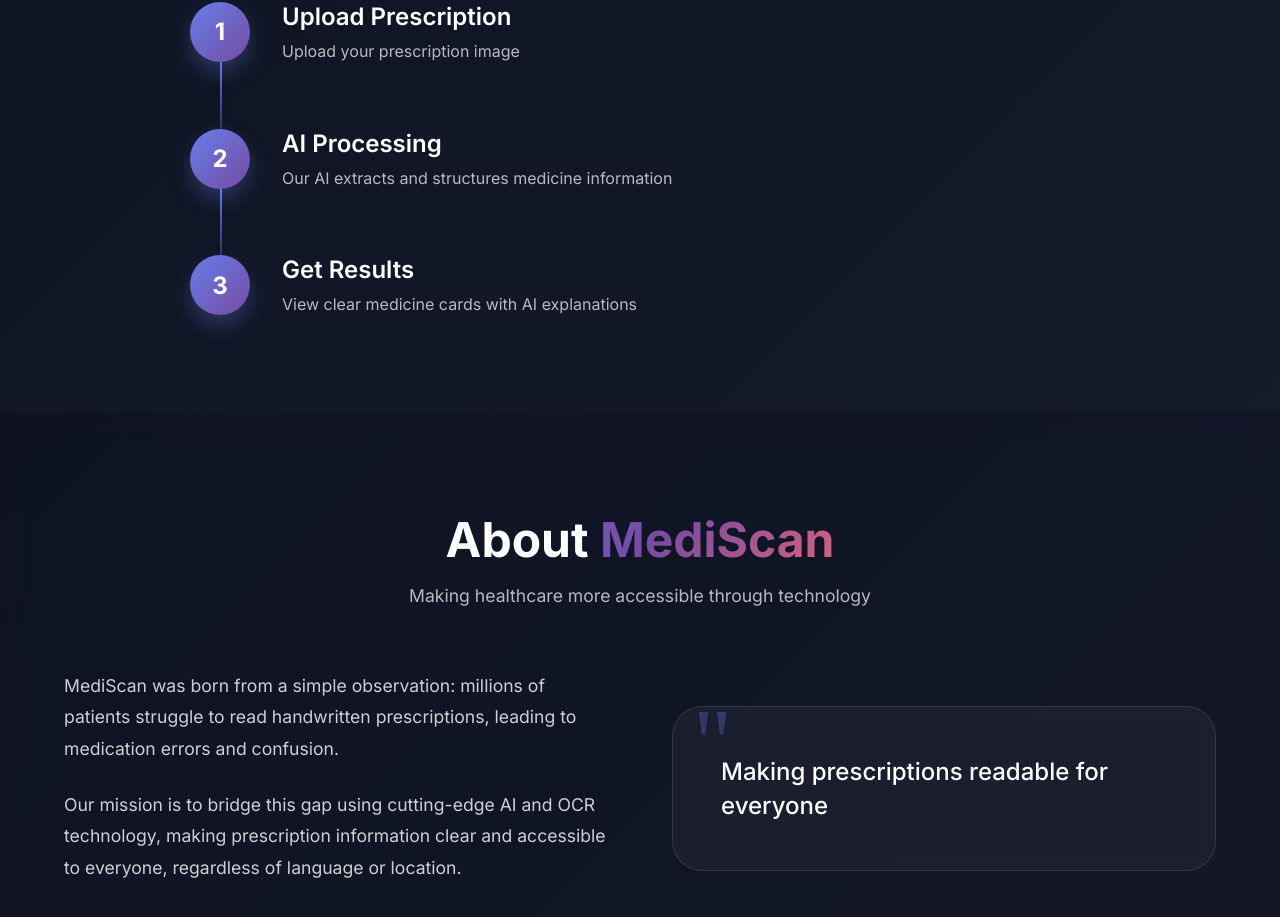
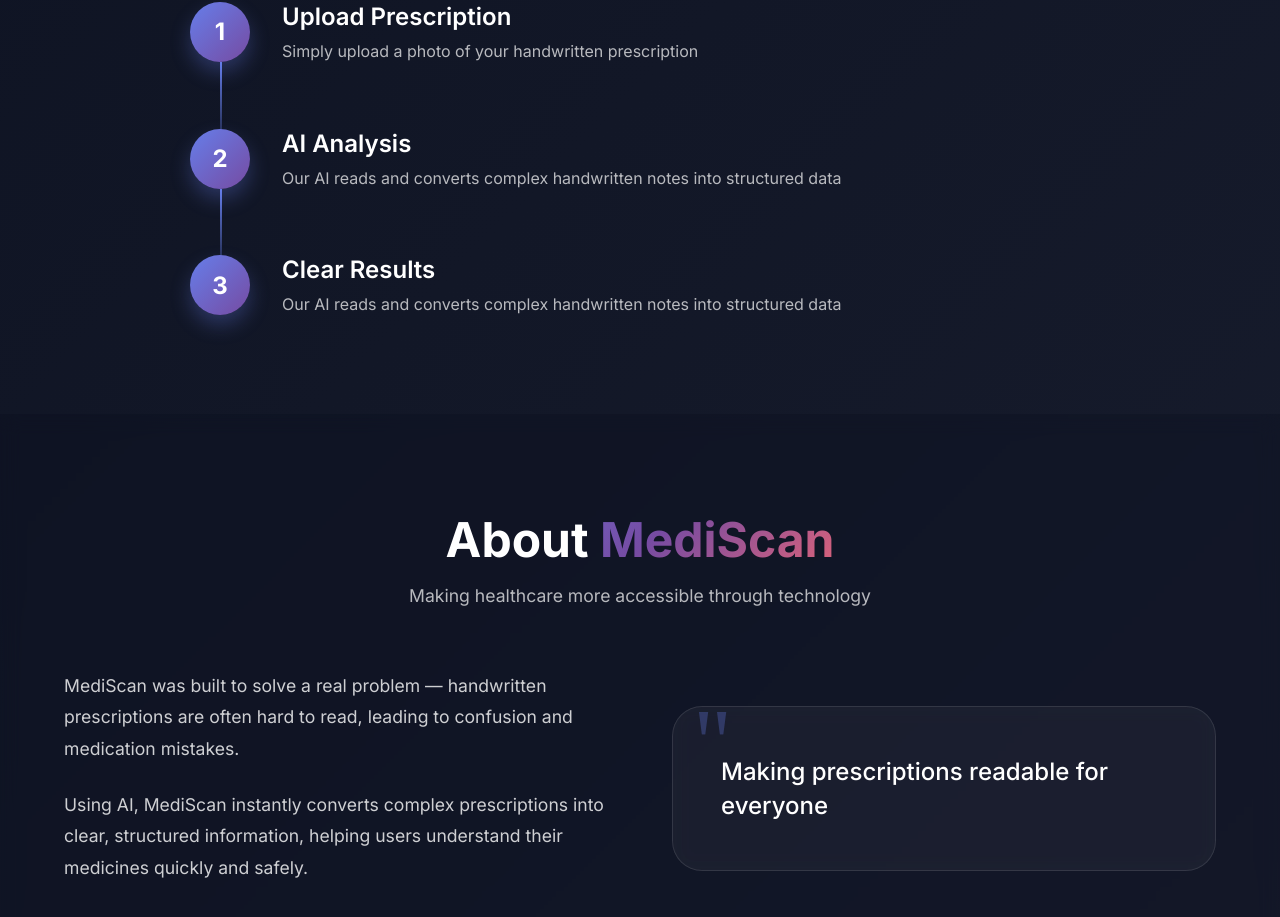
Before and after one commit to Tharasri78/Ai-Prescription-Reader, a React (Vite) app in the folder frontend/: page / in a window 1280 px wide. Shown: the part 1674-2591 px from the top of the page. Built offline with nearby package versions, Linux system fonts and the light colour scheme.

Commit message:
UI update

```diff
--- a/frontend/src/pages/Home/Home.jsx
+++ b/frontend/src/pages/Home/Home.jsx
@@ -171,7 +171,7 @@
             <div className="step-number">1</div>
             <div className="step-content">
               <h3>Upload Prescription</h3>
-              <p>Upload your prescription image</p>
+              <p>Simply upload a photo of your handwritten prescription</p>
             </div>
             <div className="step-connector"></div>
           </div>
@@ -179,8 +179,8 @@
           <div className="step-item">
             <div className="step-number">2</div>
             <div className="step-content">
-              <h3>AI Processing</h3>
-              <p>Our AI extracts and structures medicine information</p>
+              <h3>AI Analysis</h3>
+              <p>Our AI reads and converts complex handwritten notes into structured data</p>
             </div>
             <div className="step-connector"></div>
           </div>
@@ -188,8 +188,8 @@
           <div className="step-item">
             <div className="step-number">3</div>
             <div className="step-content">
-              <h3>Get Results</h3>
-              <p>View clear medicine cards with AI explanations</p>
+              <h3>Clear Results</h3>
+              <p>Our AI reads and converts complex handwritten notes into structured data</p>
             </div>
           </div>
         </div>
@@ -209,13 +209,12 @@
         <div className="about-content">
           <div className="about-text">
             <p>
-              MediScan was born from a simple observation: millions of patients struggle to read
-              handwritten prescriptions, leading to medication errors and confusion.
+              MediScan was built to solve a real problem — handwritten prescriptions are often hard to read, leading to confusion and medication mistakes.
+
             </p>
             <p>
-              Our mission is to bridge this gap using cutting-edge AI and OCR technology,
-              making prescription information clear and accessible to everyone, regardless of
-              language or location.
+              Using AI, MediScan instantly converts complex prescriptions into clear, structured information, helping users understand their medicines quickly and safely.
+
             </p>
           </div>
           <div className="about-image">
```
Also changed, not shown: frontend/vercel.json (added).
